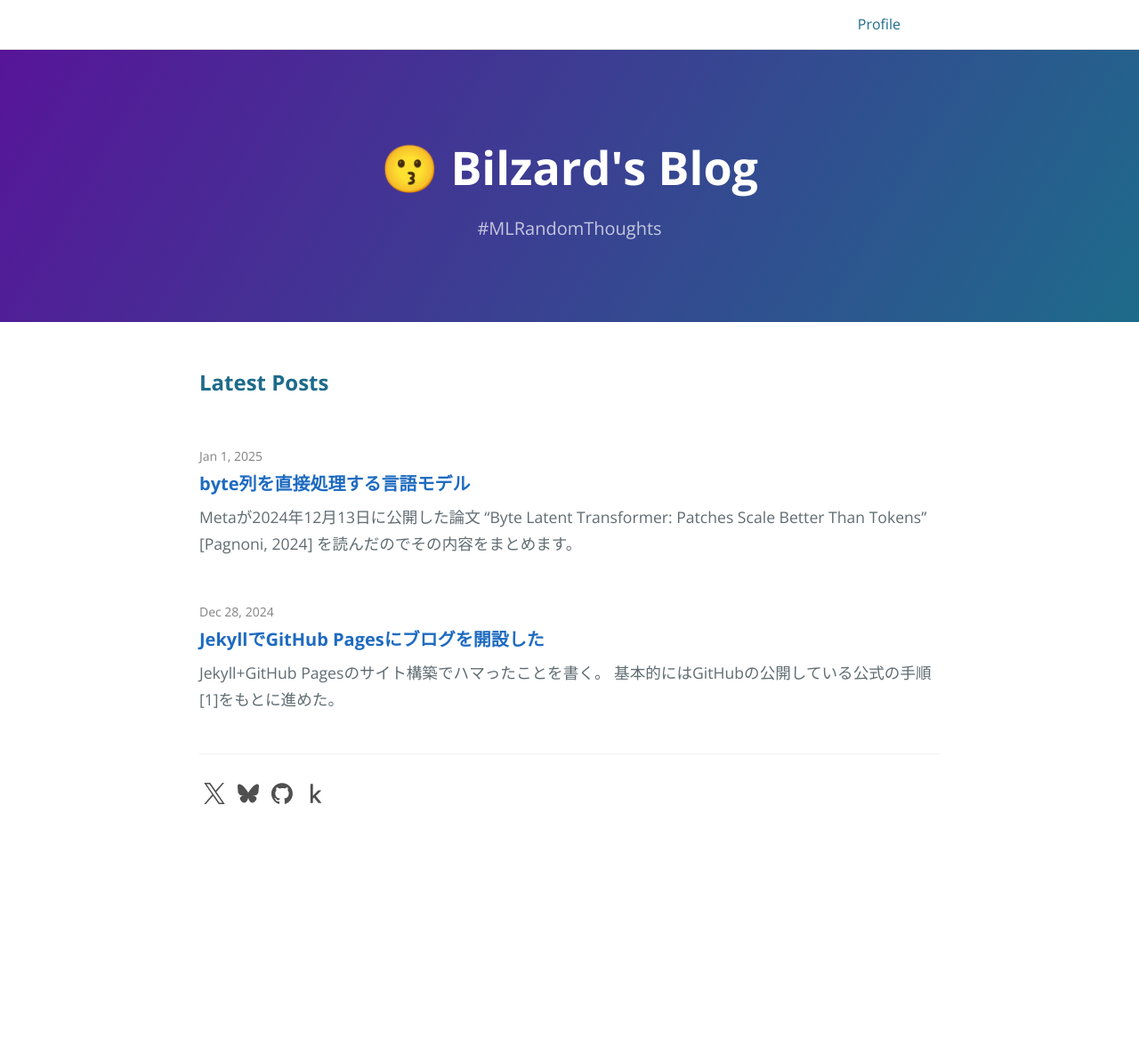
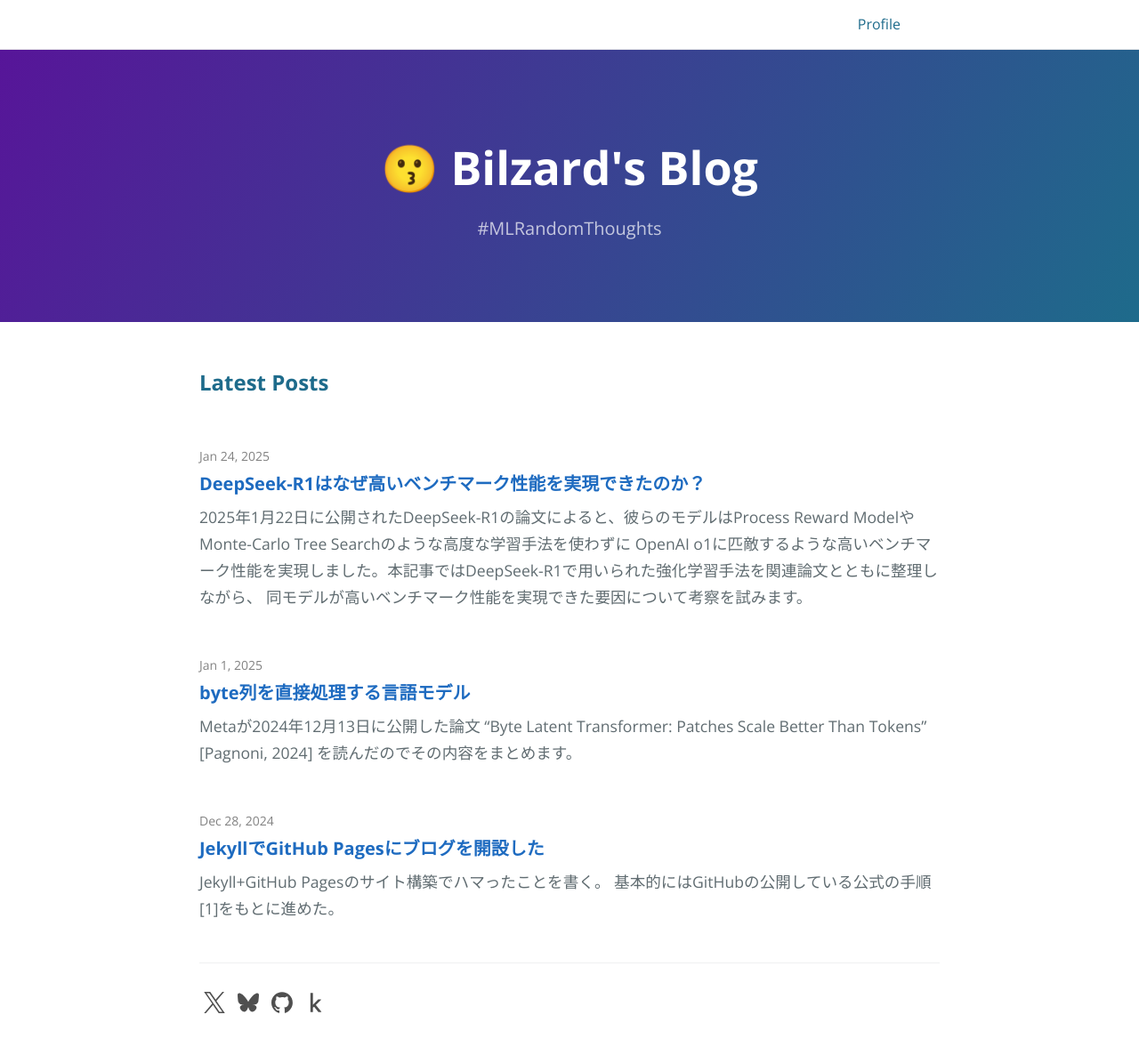
Before and after one commit to bilzard/bilzard.github.io, a Jekyll site: the page built from index.md, in a window 1280 px wide. Shown: the whole page at 89% size. Built offline with Jekyll 4.4.1, drawn with Linux system fonts in a browser that asks for light colours; before the commit the page ends 960 px from its top, so only the background shows below that.

Commit message:
文言修正

```diff
--- a/_posts/2025-01-24-similarity-of-sft-and-rl.md
+++ b/_posts/2025-01-24-similarity-of-sft-and-rl.md
@@ -1,17 +1,16 @@
 ---
 layout: post
-title: 強化学習とSFTの線引きが曖昧になってきた
+title: DeepSeek-R1はなぜ高いベンチマーク性能を実現できたのか？
 date: 2025-01-24 14:34:33 +0900
 categories: blog
-tags:
+tags: LLM DeepSeek-R1 RL
 latex: true
 toc: true
-published: false
 ---
 
-2025年1月22日に公開されたDeepSeek-R1の論文、および関連研究を適宜参照しながら、
-強化学習とSFTの線引きが曖昧になってきたという話をします。
-後半ではDeepDeek-R1が高いベンチマーク性能を実現した要因について考察します。
+2025年1月22日に公開されたDeepSeek-R1の論文によると、彼らのモデルはProcess Reward ModelやMonte-Carlo Tree Searchのような高度な学習手法を使わずに
+OpenAI o1に匹敵するような高いベンチマーク性能を実現しました。本記事ではDeepSeek-R1で用いられた強化学習手法を関連論文とともに整理しながら、
+同モデルが高いベンチマーク性能を実現できた要因について考察を試みます。
 
 ## 背景1: DeepSeek-R1について
 
@@ -200,7 +198,7 @@
 
 ### DeepSeek-R1の強化学習はSFTとあまり変わらない
 
-以上で示したように、DeepSeek-R1では学習するモデルがpolicyモデルのみなので、実質的にRLフェーズでやっていることはSFTとほとんど変わらなくなりました。
+以上で示したように、DeepSeek-R1では学習するモデルがpolicyモデルのみなので、RLフェーズでやっていることは実質的にSFTとほとんど変わらないことがわかります。
 
 両者の違いは以下のような些細なものです。
 
@@ -250,8 +248,8 @@
 
 ## 結論
 
-以上、DeepSeek-R1に至るまでのRL目的関数の発展を確認しながら、
-「RLと言いつつもやっていることはSFTとほとんど変わらない」という話をしました。
+以上、DeepSeek-R1に至るまでのRL目的関数の発展を確認しながら、同モデルがOpenAI o1に匹敵する
+高いベンチマーク性能を実現した要因について考察しました。
 
 ## 参考文献
 
```
Also changed, not shown: other parts of _posts/2025-01-24-similarity-of-sft-and-rl.md (+2 -3 lines).
